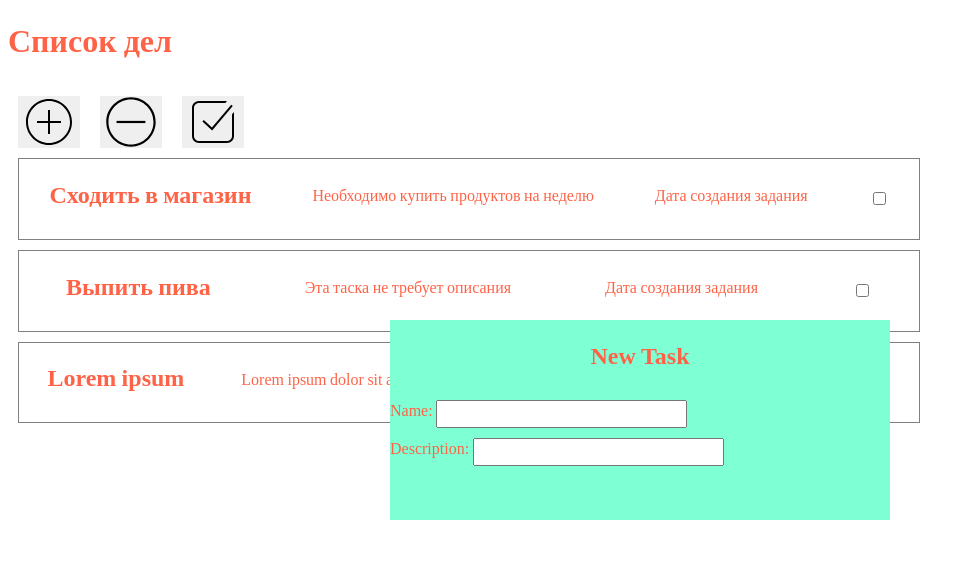
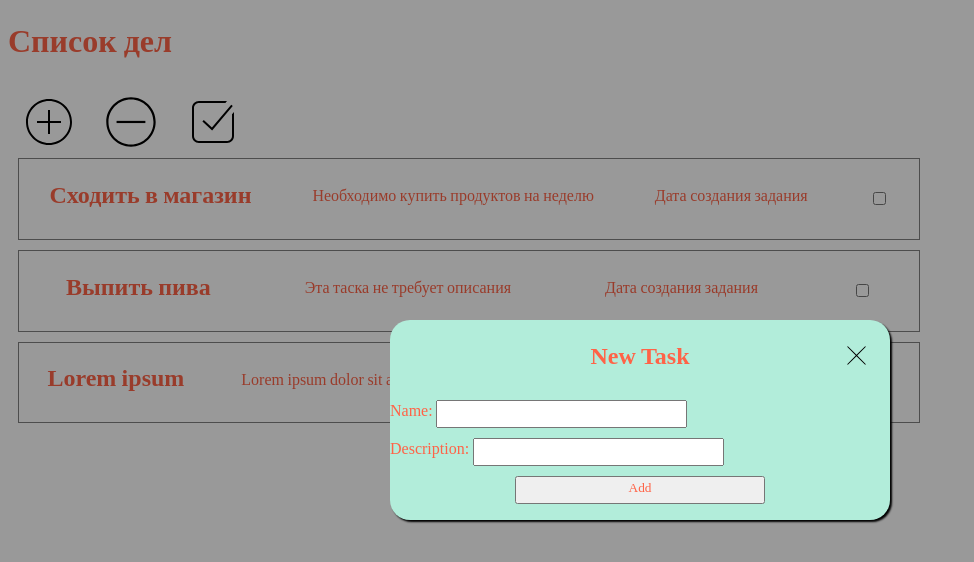
Before and after one commit to WOWgreenlord/ToDo-App, a plain HTML site: page index.html in a window 1280 px wide. Both pictures are taken after a click on the button 49 px from the left and 121 px from the top of the page. Shown: the whole page, without its empty margins (0-974 px from the left). Drawn offline with Linux system fonts and the light colour scheme.

Commit message:
модальное окно

```diff
--- a/css/style.css
+++ b/css/style.css
@@ -3,9 +3,6 @@
   /* background-color: black; */
   color: tomato;
 }
-/* body {
-  position: absolute;
-} */
 .task__container {
   width: 900px;
   border: 1px solid grey;
@@ -26,6 +23,7 @@
   justify-content: center;
   cursor: pointer;
   border: none;
+  background-color: transparent;
 }
 .container__button_remove_task {
   display: flex;
@@ -33,6 +31,7 @@
   justify-content: center;
   cursor: pointer;
   border: none;
+  background-color: transparent;
 }
 .container__button_done_task {
   display: flex;
@@ -40,8 +39,21 @@
   justify-content: center;
   cursor: pointer;
   border: none;
+  background-color: transparent;
 }
 .container__modal {
+  display: none;
+  width: 100%;
+  height: 100%;
+  top: 0;
+  left: 0;
+  overflow: auto; /* Enable scroll if needed */
+  background-color: rgb(0,0,0);
+  background-color: rgba(0,0,0,0.4);
+  position: fixed;
+  z-index: 1;
+}
+.modal {
   position: absolute;
   left: 0;
   right: 0;
@@ -49,13 +61,37 @@
   margin-inline: auto;
   width: 500px;
   height: 200px;
-  background-color: aquamarine;
+  background-color: rgb(178, 237, 218);
+  border-radius: 20px;
+  box-shadow: 2px 2px 2px black;
 }
 .modal__header {
   text-align: center;
+}
+.modal__close_btn {
+  position: absolute;
+  top: 0;
+  right: 0;
+  margin: 15px;
+  outline: none;
+  border: none;
+  background-color: transparent;
+  cursor: pointer;
+  display: flex;
+  align-items: center;
+  height: 40px;
+}
+.modal__close_btn:hover {
+  border-radius: 50%;
+  background-color: tomato;
 }
 .modal__content {
   display: flex;
   flex-direction: column;
   gap: 10px;
 }
+.modal__content_btn {
+  width: 50%;
+  margin: 0 auto;
+  cursor: pointer;
+}
--- a/index.html
+++ b/index.html
@@ -16,6 +16,20 @@
     <div class="container__modal">
       <div class="modal">
         <h2 class="modal__header">New Task</h2>
+        <button class="modal__close_btn" onclick="closeModal()">
+          <svg
+            xmlns="http://www.w3.org/2000/svg"
+            x="0px"
+            y="0px"
+            width="25"
+            height="25"
+            viewBox="0 0 50 50"
+          >
+            <path
+              d="M 7.71875 6.28125 L 6.28125 7.71875 L 23.5625 25 L 6.28125 42.28125 L 7.71875 43.71875 L 25 26.4375 L 42.28125 43.71875 L 43.71875 42.28125 L 26.4375 25 L 43.71875 7.71875 L 42.28125 6.28125 L 25 23.5625 Z"
+            ></path>
+          </svg>
+        </button>
         <div class="modal__content">
           <label for="name">
             Name:
@@ -25,13 +39,14 @@
             Description:
             <input type="text" name="description" />
           </label>
+          <button class="modal__content_btn">Add</button>
         </div>
       </div>
     </div>
     <div class="container">
       <h1>Список дел</h1>
       <div class="container__buttons">
-        <button class="container__button_add_task">
+        <button class="container__button_add_task" onclick="openModal()">
           <svg
             xmlns="http://www.w3.org/2000/svg"
             x="0px"
--- a/js/main.js
+++ b/js/main.js
@@ -5,6 +5,7 @@ let buttons = {
 };
 let checkboxes = document.querySelectorAll(".task__container_checkbox");
 let checkbox = document.querySelector(".task__container_checkbox");
+let modal = document.querySelector(".container__modal");
 
 buttons.remove.addEventListener("click", removeTask);
 function removeTask() {
@@ -18,7 +19,11 @@ function removeTask() {
     }
   }
 }
-function addTask() {
-  let modal = document.createElement('div');
-  modal.innerHTML = '<h1></h1>';
+function openModal() {
+  modal.style.display = "block";
 }
+function closeModal() {
+  modal.style.display = "none";
+}
+// let modal = document.createElement('div');
+// modal.innerHTML = '<h1></h1>';
```
